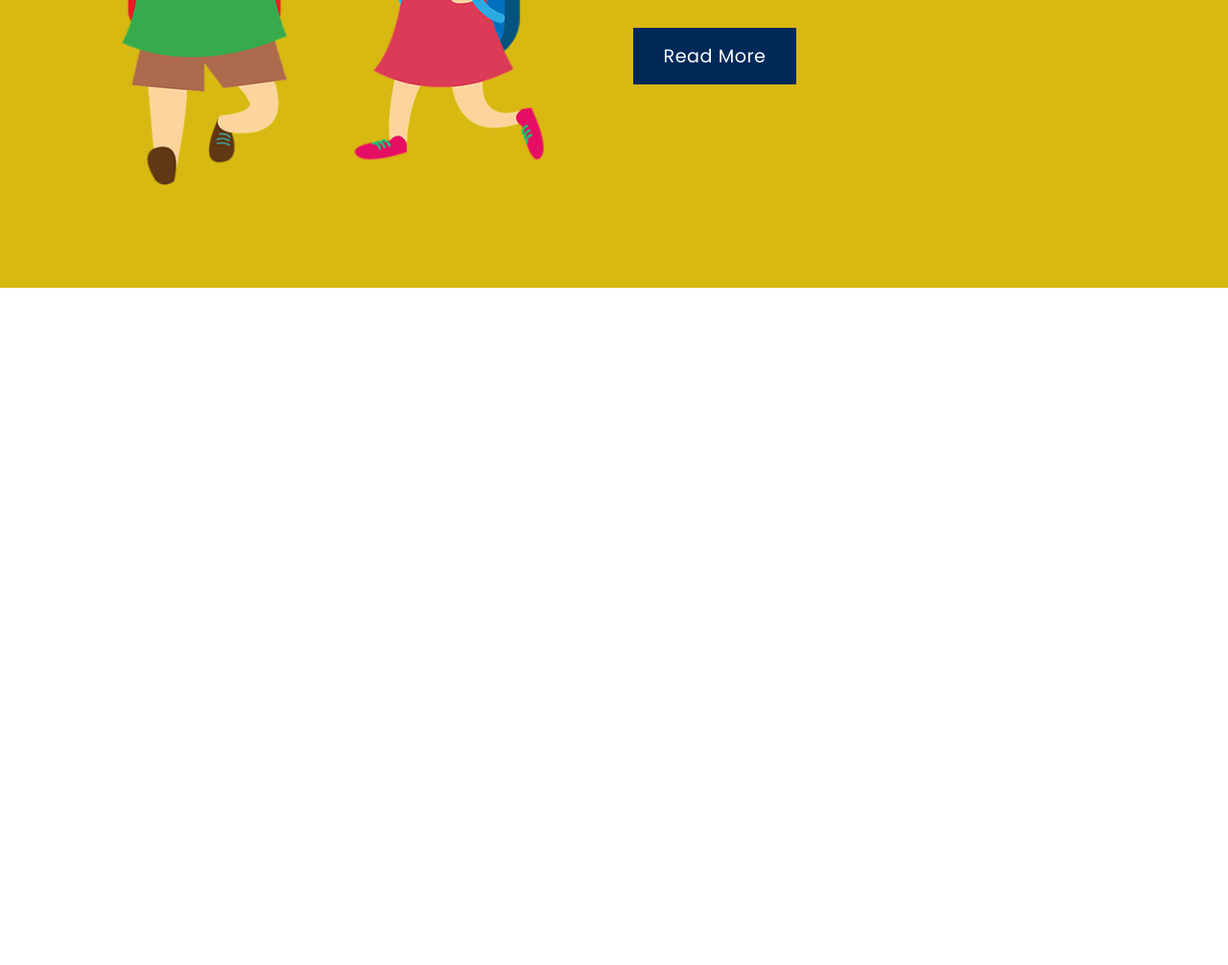
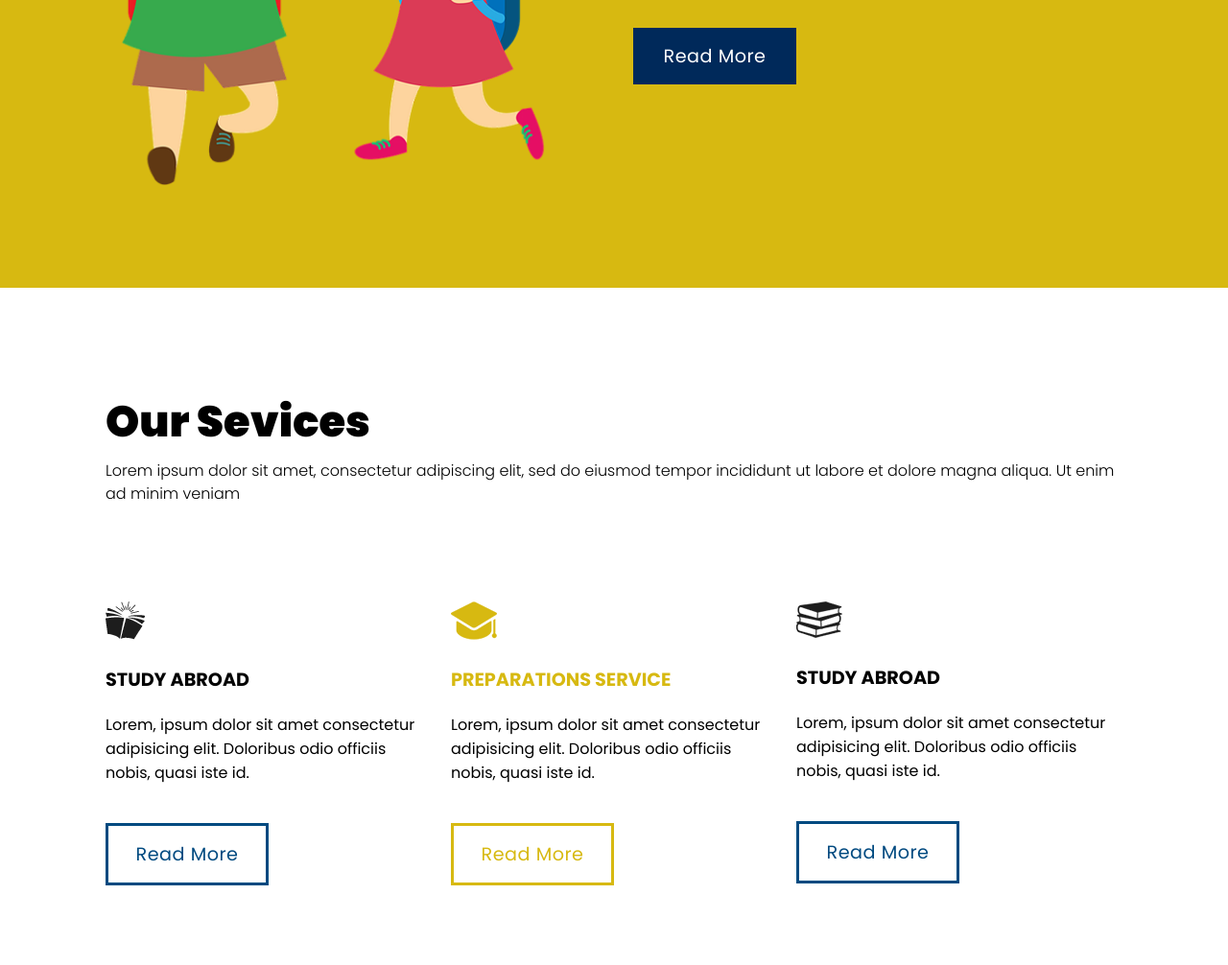
Before and after one commit to ahmed-mohammed-developer/high_study, a website built with Vite: page index.html in a window 1280 px wide. Shown: the part 1167-2173 px from the top of the page at 96% size. Before the commit the page ends 1467 px from the top, so only its background shows below. Built offline with nearby package versions, Linux system fonts and the light colour scheme.

Commit message:
End Section our-service

```diff
--- /dev/null
+++ b/components/our-service.css
@@ -0,0 +1,85 @@
+.our-service{
+   padding-top: var(--padding-top);
+   padding-bottom: var(--padding-bottom);
+}
+
+.our-service .our-service-title {
+   margin-top: 50px;
+}
+
+.banner-service {
+   display: grid;
+   grid-template-columns: repeat(auto-fill, minmax(300px, 1fr));
+   gap: 20px;
+}
+
+.our-service .banner-our {
+   margin-top: 100px;
+}
+
+.banner-our .banner-img {
+   margin-bottom: 20px;
+}
+
+.banner-section h4 {
+   margin-bottom: 20px;
+}
+.banner-service > :nth-child(2) h4 {
+   color: var(--background-coler);
+}
+
+.banner-section p {
+   margin-bottom: 20px;
+}
+
+.banner-our .btn a {
+   color: var(--btn-border);
+   border: 3px solid var(--btn-border);
+}
+
+.banner-service > :nth-child(2) a {
+   color: var(--background-coler);
+   border: 3px solid var(--background-coler);
+
+}
+
+.banner-our .btn a:hover {
+   color: var(--background-coler);
+   border: 3px solid var(--background-coler);
+}
+
+@media screen and (max-width: 980px) {
+   .our-service .banner-our {
+      margin-top: 20px;
+   }
+   .banner-section p {
+      margin-bottom: 5px;
+   }
+   .banner-our .btn {
+      margin-bottom: 20px;
+   }
+
+}
+@media screen and (max-width: 660px) {
+   .our-service {
+      text-align: center;
+   }
+
+   .our-service .banner-our {
+      margin-top: 50px;
+   }
+
+   .banner-our .btn-center  {
+      display: flex;
+      justify-content: center;
+      align-items: center;
+   }
+}
+
+@media screen and (max-width: 350px) {
+   .banner-service {
+      display: grid;
+      grid-template-columns: repeat(auto-fill, minmax(200px, 1fr));
+      gap: 20px;
+   }
+}
--- a/components/typography.css
+++ b/components/typography.css
@@ -23,7 +23,7 @@
 /* Texts */
 
 .text--m {
-   font-size: 1.8rem;
+   font-size: 1.2rem;
    font-weight: bold;
    line-height: normal;
    text-transform: capitalize;
--- a/index.html
+++ b/index.html
@@ -109,6 +109,67 @@
       </div>
    </div>
    <!--about Section End -->
+   <!-- our-service Section Start-->
+   <div class="our-service" id="our-service">
+      <div class="container">
+         <div class="our-service-title">
+            <h1 class="title">Our Sevices</h1>
+         <p class="text">Lorem ipsum dolor sit amet, consectetur adipiscing elit, sed do eiusmod tempor incididunt ut labore et dolore magna aliqua. Ut enim ad minim veniam</p>
+         </div>
+         <div class="banner-service">
+            <div class="banner-our">
+               <div class="banner-section">
+                  <div class="banner-img">
+                     <img src="/assets/icon-1.png" alt="">
+                  </div>
+                  <h4 class="text--m">STUDY ABROAD</h4>
+                  <p>Lorem, ipsum dolor sit amet consectetur adipisicing elit. Doloribus odio officiis nobis, quasi iste id.</p>
+               </div>
+               <div class="btn-center">
+                  <div class="btn">
+                     <a href="">
+                        Read More
+                     </a>
+                  </div>
+               </div>
+            </div>
+            <div class="banner-our">
+               <div class="banner-section">
+                  <div class="banner-img">
+                     <img src="/assets/icon-2.png" alt="">
+                  </div>
+                  <h4 class="text--m">PREPARATIONS SERVICE</h4>
+                  <p>Lorem, ipsum dolor sit amet consectetur adipisicing elit. Doloribus odio officiis nobis, quasi iste id.</p>
+               </div>
+               <div class="btn-center">
+                  <div class="btn">
+                     <a href="">
+                        Read More
+                     </a>
+                  </div>
+               </div>
+            </div>
+            <div class="banner-our">
+               <div class="banner-section">
+                  <div class="banner-img">
+                     <img src="/assets/icon-3.png" alt="">
+                  </div>
+                  <h4 class="text--m">STUDY ABROAD</h4>
+                  <p>Lorem, ipsum dolor sit amet consectetur adipisicing elit. Doloribus odio officiis nobis, quasi iste id.</p>
+               </div>
+               <div class="btn-center">
+                  <div class="btn">
+                     <a href="">
+                        Read More
+                     </a>
+                  </div>
+               </div>
+            </div>
+         </div>
+      </div>
+   </div>
+   <!-- our-service Section Start-->
+
 
 
 
--- a/style.css
+++ b/style.css
@@ -8,3 +8,4 @@
 @import url("components/navbar.css");
 @import url("components/home-section.css");
 @import url("components/about-section.css");
+@import url("components/our-service.css");
```
